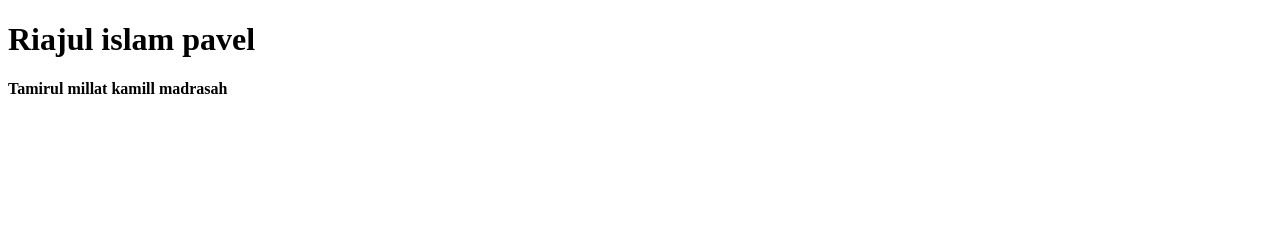
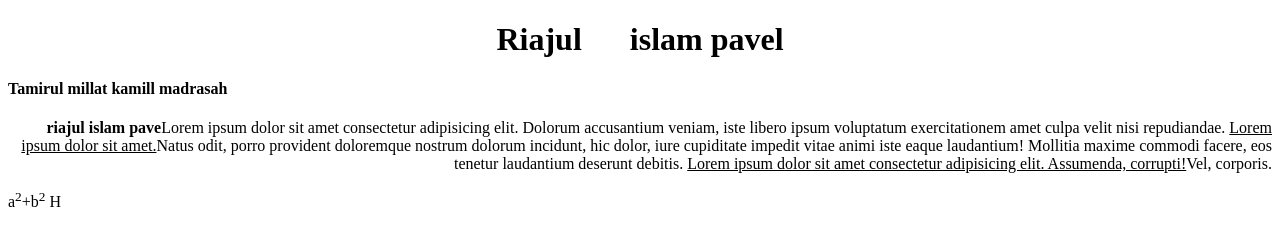
Before and after one commit to PavelRiajul/Module-1, a plain HTML site: page index.html in a window 1280 px wide. Drawn offline with Linux system fonts and the light colour scheme.

Commit message:
text Formatting

```diff
--- a/index.html
+++ b/index.html
@@ -7,7 +7,10 @@
     <title>Document</title>
 </head>
 <body>
-    <h1>Riajul islam pavel</h1>
+    <h1 align="center">Riajul &nbsp;&nbsp;&nbsp;&nbsp; islam pavel</h1>
     <h4>Tamirul millat kamill madrasah</h4>
+    <p align="right"><b>riajul islam pave</b>Lorem ipsum dolor sit amet consectetur adipisicing elit. Dolorum accusantium veniam, iste libero ipsum voluptatum exercitationem amet culpa velit nisi repudiandae. <ins>Lorem ipsum dolor sit amet.</ins>Natus odit, porro provident doloremque nostrum dolorum incidunt, hic dolor, iure cupiditate impedit vitae animi iste eaque laudantium! Mollitia maxime commodi facere, eos tenetur laudantium deserunt debitis. <u>Lorem ipsum dolor sit amet consectetur adipisicing elit. Assumenda, corrupti!</u>Vel, corporis.</p>
+    a<sup>2</sup>+b<sup>2</sup>
+    H<s
 </body>
 </html>
```
